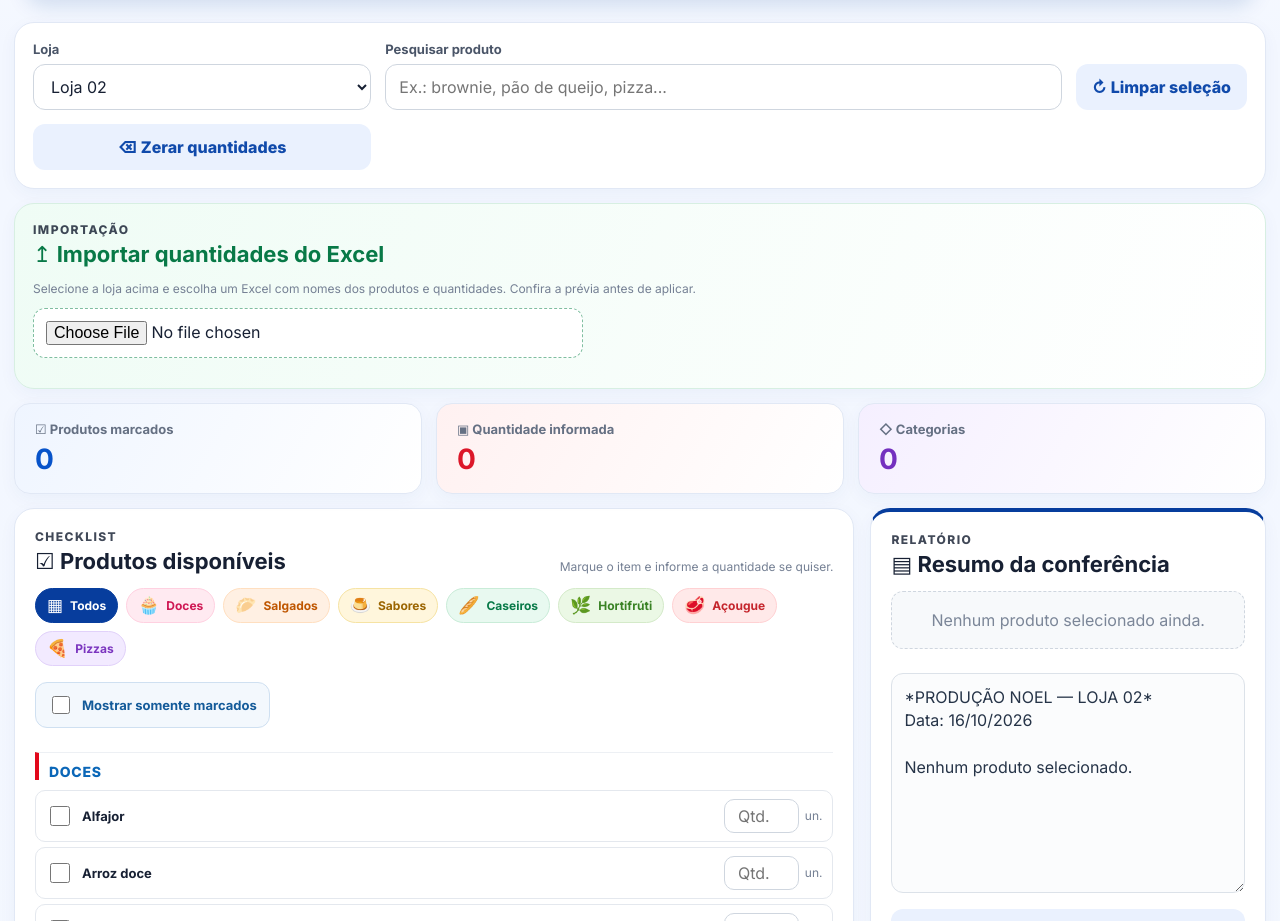
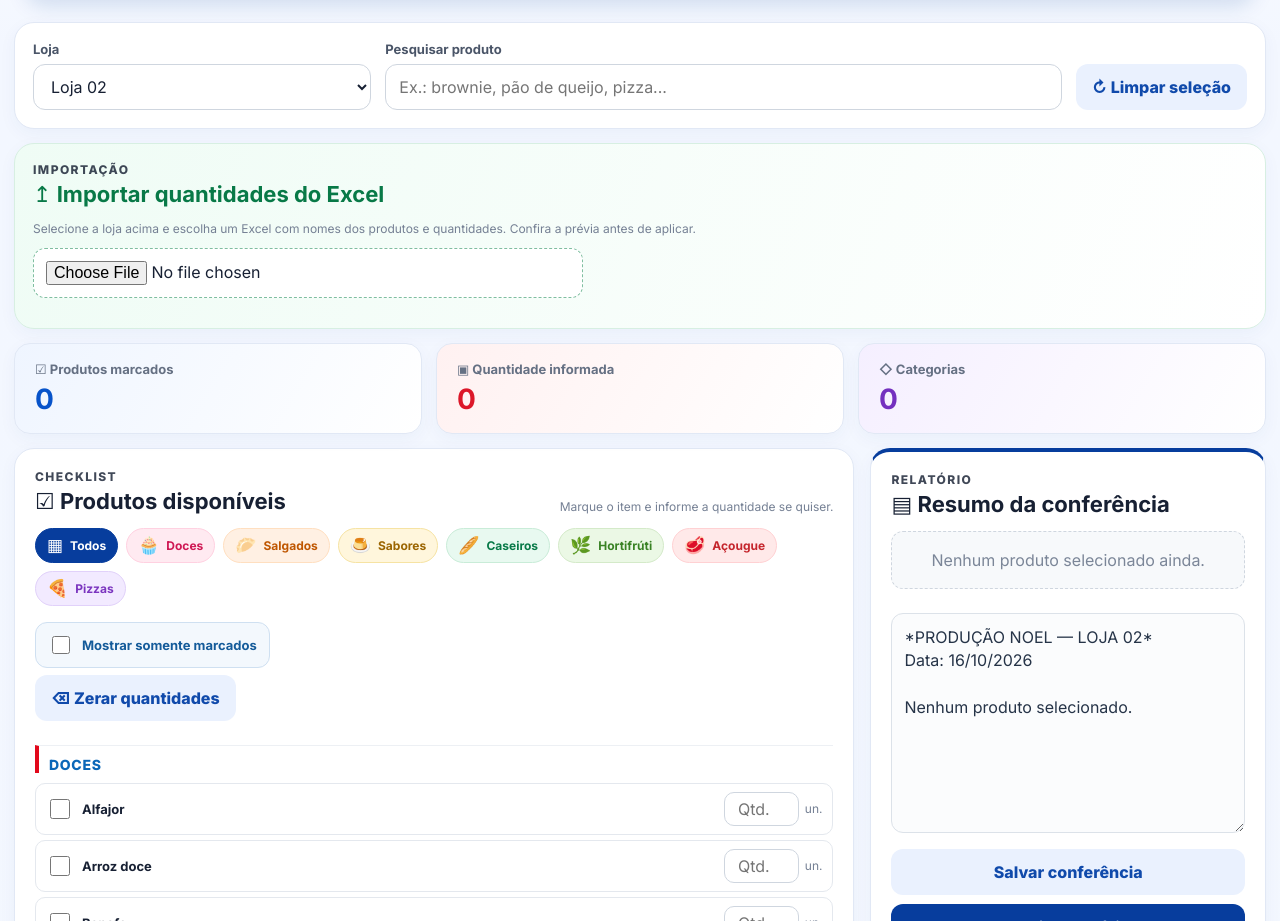
Before and after one commit to owagnerjrr/padaria, a plain HTML site: page index.html in a window 1280 px wide. Shown: the part 326-1247 px from the top of the page. Drawn offline with Linux system fonts and the light colour scheme.

Commit message:
Move botão zerar quantidades para checklist e executa imediatamente

```diff
--- a/index.html
+++ b/index.html
@@ -36,7 +36,6 @@
         <input id="searchInput" type="search" placeholder="Ex.: brownie, pão de queijo, pizza..." autocomplete="off" />
       </div>
       <button id="clearButton" class="secondary-button" type="button">↻ Limpar seleção</button>
-      <button id="clearQuantitiesButton" class="secondary-button" type="button">⌫ Zerar quantidades</button>
     </section>
 
     <section class="panel import-panel">
@@ -75,7 +74,7 @@
           </div>
           <span class="hint">Marque o item e informe a quantidade se quiser.</span>
         </div>
-        <div class="catalog-toolbar"><div id="categoryFilters" class="chips"></div><label class="only-selected"><input type="checkbox" id="onlySelected" /> Mostrar somente marcados</label></div>
+        <div class="catalog-toolbar"><div id="categoryFilters" class="chips"></div><div class="catalog-actions"><label class="only-selected"><input type="checkbox" id="onlySelected" /> Mostrar somente marcados</label><button id="clearQuantitiesButton" class="secondary-button clear-qty-inline" type="button">⌫ Zerar quantidades</button></div></div>
         <div id="productList" class="product-list"></div>
       </section>
 
```
